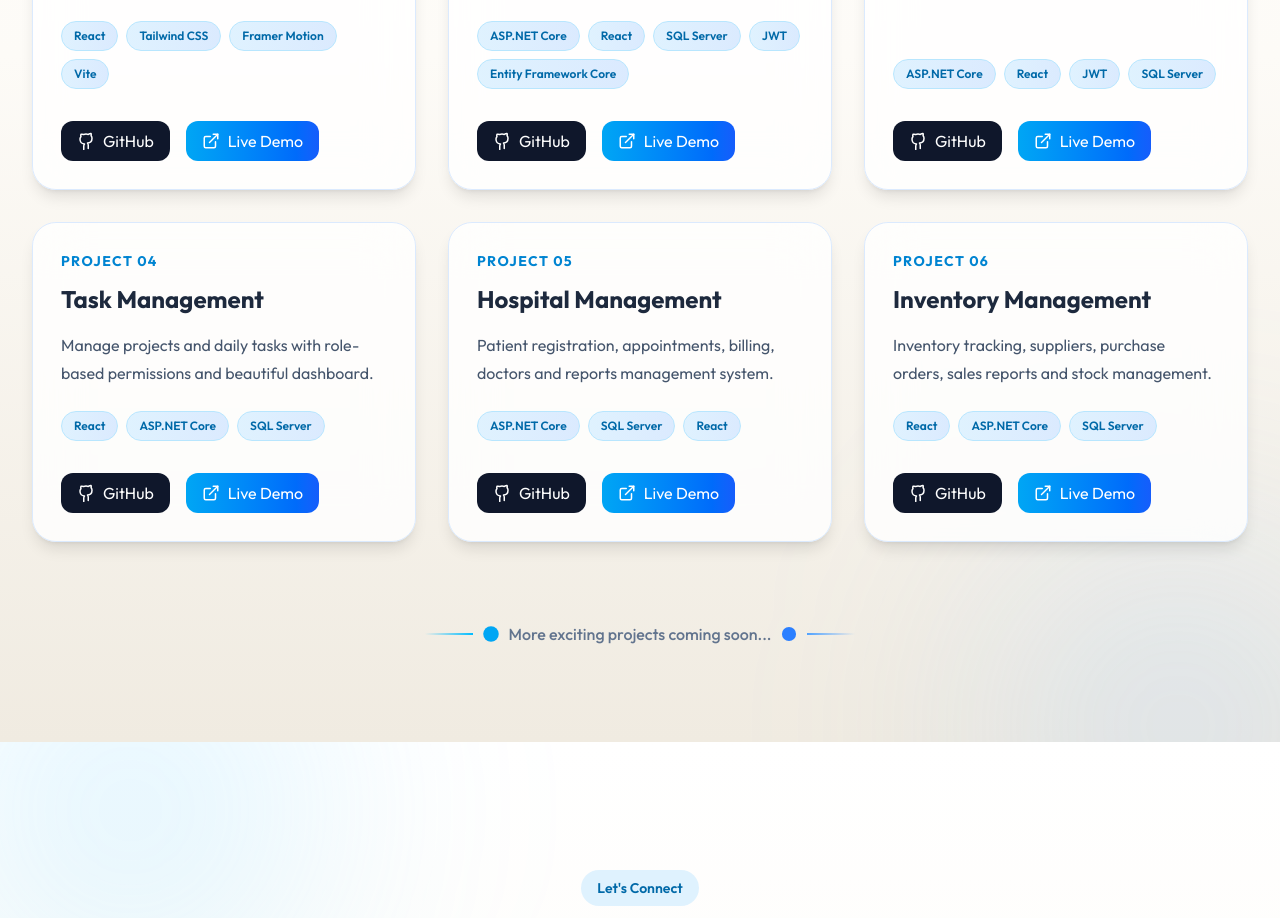
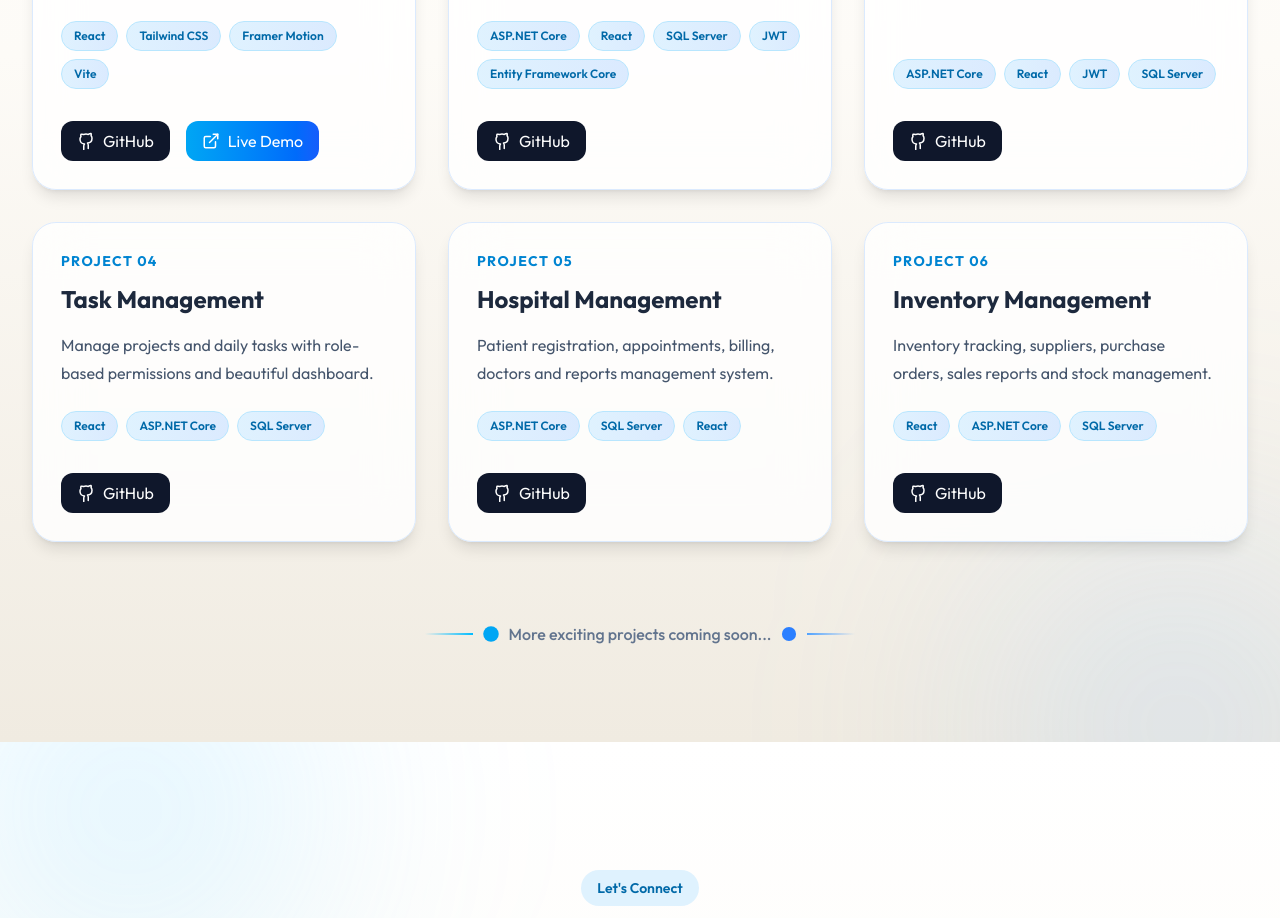
Before and after one commit to NakiyaRavi/myportfolio, a React (Vite) app: page / in a window 1280 px wide. Shown: the part 4440-5358 px from the top of the page. Built offline with nearby package versions, Linux system fonts and the light colour scheme.

Commit message:
Update portfolio

```diff
--- a/src/sections/Projects.jsx
+++ b/src/sections/Projects.jsx
@@ -10,7 +10,7 @@ const projectsData = [
       "A modern responsive portfolio showcasing my skills, projects, resume, and contact information with smooth animations.",
     tech: ["React", "Tailwind CSS", "Framer Motion", "Vite"],
     github: "https://github.com/RaviNakiya/portfolio",
-    live: "https://ravi-nakiya-portfolio.vercel.app/",
+    live: "https://nakiyaravi.github.io/myportfolio/",
   },
   {
     id: 2,
@@ -25,7 +25,7 @@ const projectsData = [
       "Entity Framework Core",
     ],
     github: "https://github.com/RaviNakiya/employee-management-system",
-    live: "https://employee-demo.vercel.app",
+    live: "",
   },
   {
     id: 3,
@@ -34,7 +34,7 @@ const projectsData = [
       "JWT authentication, refresh token, role-based authorization, forgot password and email verification.",
     tech: ["ASP.NET Core", "React", "JWT", "SQL Server"],
     github: "https://github.com/RaviNakiya/auth-system",
-    live: "https://auth-demo.vercel.app",
+    live: "",
   },
   {
     id: 4,
@@ -43,7 +43,7 @@ const projectsData = [
       "Manage projects and daily tasks with role-based permissions and beautiful dashboard.",
     tech: ["React", "ASP.NET Core", "SQL Server"],
     github: "https://github.com/RaviNakiya/task-manager",
-    live: "https://task-demo.vercel.app",
+    live: "",
   },
   {
     id: 5,
@@ -52,7 +52,7 @@ const projectsData = [
       "Patient registration, appointments, billing, doctors and reports management system.",
     tech: ["ASP.NET Core", "SQL Server", "React"],
     github: "https://github.com/RaviNakiya/hospital",
-    live: "https://hospital-demo.vercel.app",
+    live: "",
   },
   {
     id: 6,
@@ -61,7 +61,7 @@ const projectsData = [
       "Inventory tracking, suppliers, purchase orders, sales reports and stock management.",
     tech: ["React", "ASP.NET Core", "SQL Server"],
     github: "https://github.com/RaviNakiya/inventory",
-    live: "https://inventory-demo.vercel.app",
+    live: "",
   },
 ];
 
```
